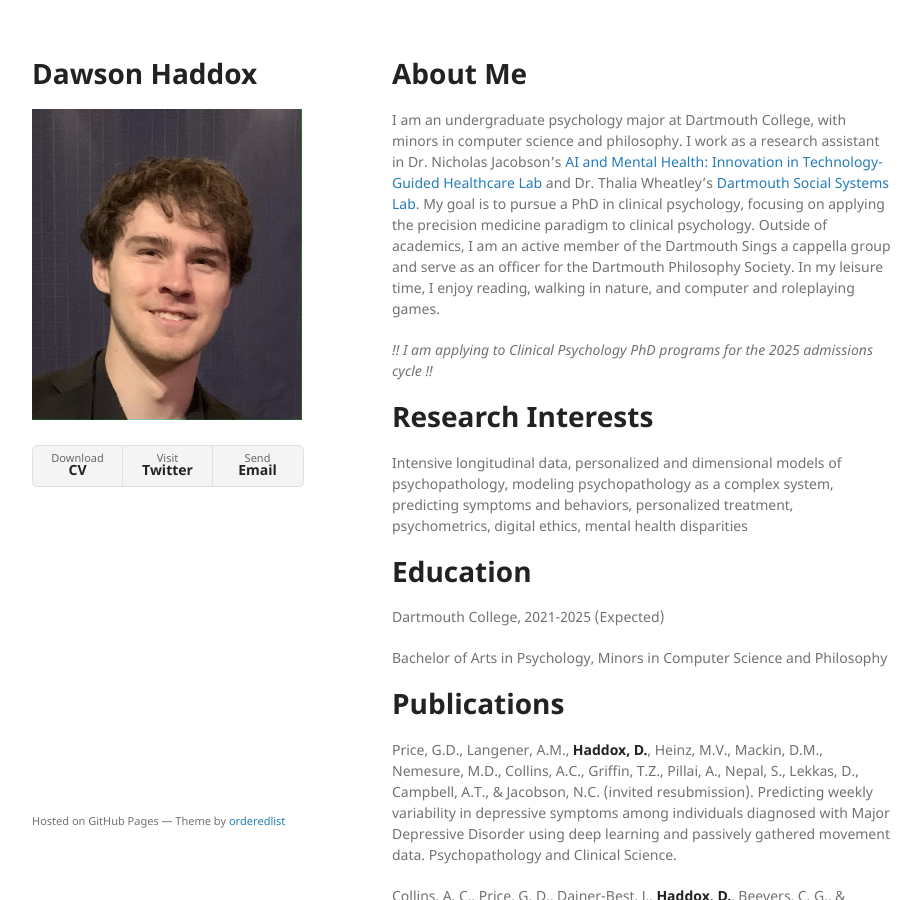
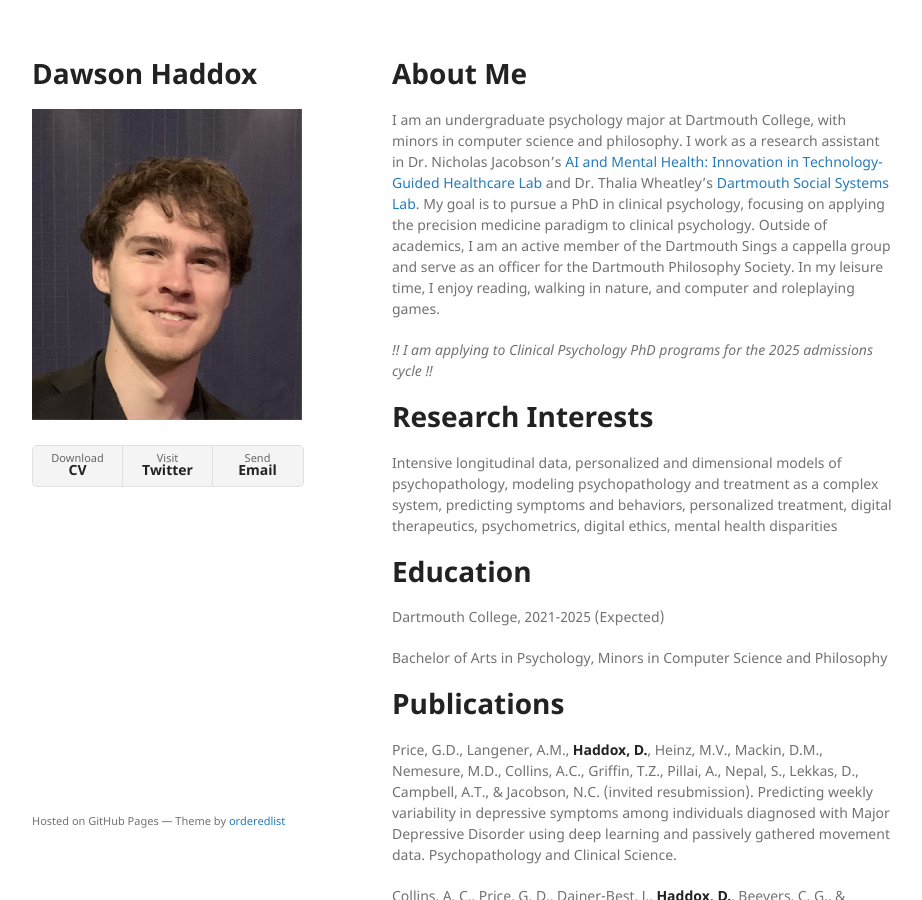
Before and after one commit to ddhaddox/ddhaddox.github.io, a Jekyll site: the page built from index.md, in a window 1280 px wide and 900 px high. Shown: the whole window, without its empty margins (178-1100 px from the left). Built offline with Jekyll 4.4.1, drawn with Linux system fonts in a browser that asks for light colours; our own code applies the rules of GitHub Pages for plain Markdown files.

Commit message:
Update index.md

```diff
--- a/index.md
+++ b/index.md
@@ -8,7 +8,7 @@ I am an undergraduate psychology major at Dartmouth College, with minors in comp
 *!! I am applying to Clinical Psychology PhD programs for the 2025 admissions cycle !!*
 
 # Research Interests
-Intensive longitudinal data, personalized and dimensional models of psychopathology, modeling psychopathology as a complex system, predicting symptoms and behaviors, personalized treatment, psychometrics, digital ethics, mental health disparities
+Intensive longitudinal data, personalized and dimensional models of psychopathology, modeling psychopathology and treatment as a complex system, predicting symptoms and behaviors, personalized treatment, digital therapeutics, psychometrics, digital ethics, mental health disparities
 
 # Education
 Dartmouth College, 2021-2025 (Expected)
```
Also changed, not shown: 1 other file.
